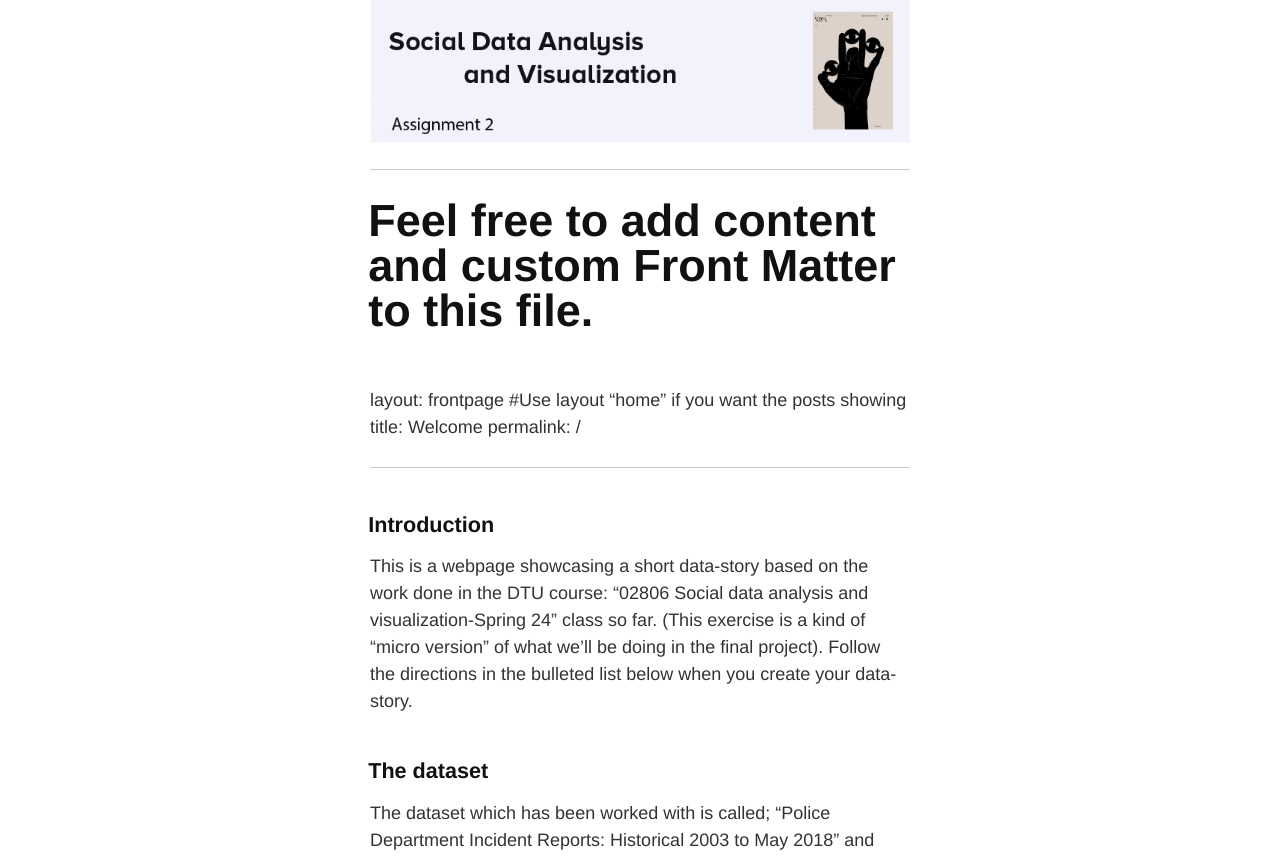
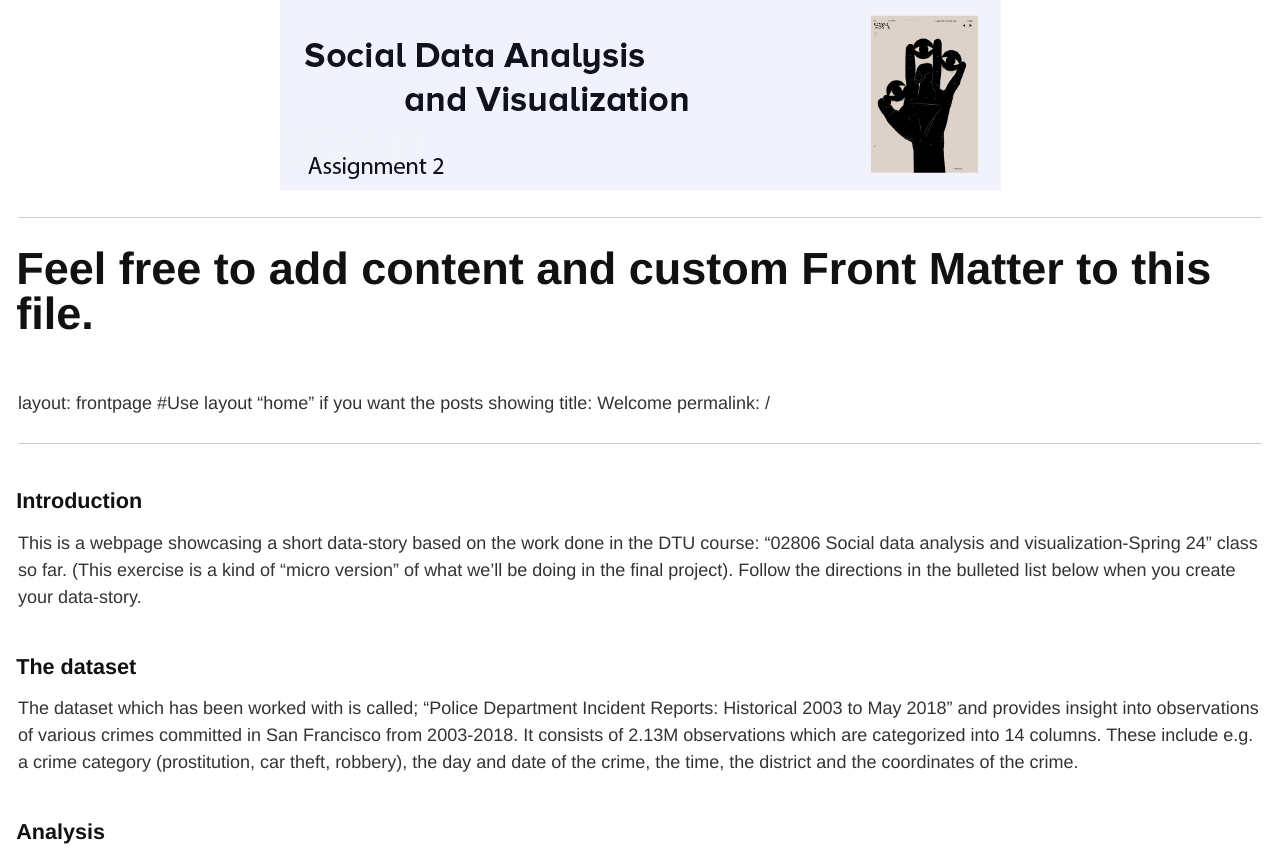
Before and after one commit to Madsem2/Madsem2.github.io, a Jekyll site: the page built from index.md, in a window 1280 px wide. Shown: the part 190-1048 px from the top of the page. Built offline with Jekyll 4.4.1, drawn with Linux system fonts in a browser that asks for light colours.

Commit message:
update _sass

```diff
--- a/_sass/_biscuit.scss
+++ b/_sass/_biscuit.scss
@@ -168,7 +168,7 @@ pre > code {
 }
 
 .container {
-  max-width: 30rem;
+  max-width: 50 rem;
   margin: 0 auto;
   padding: 0 1rem;
 }
```
